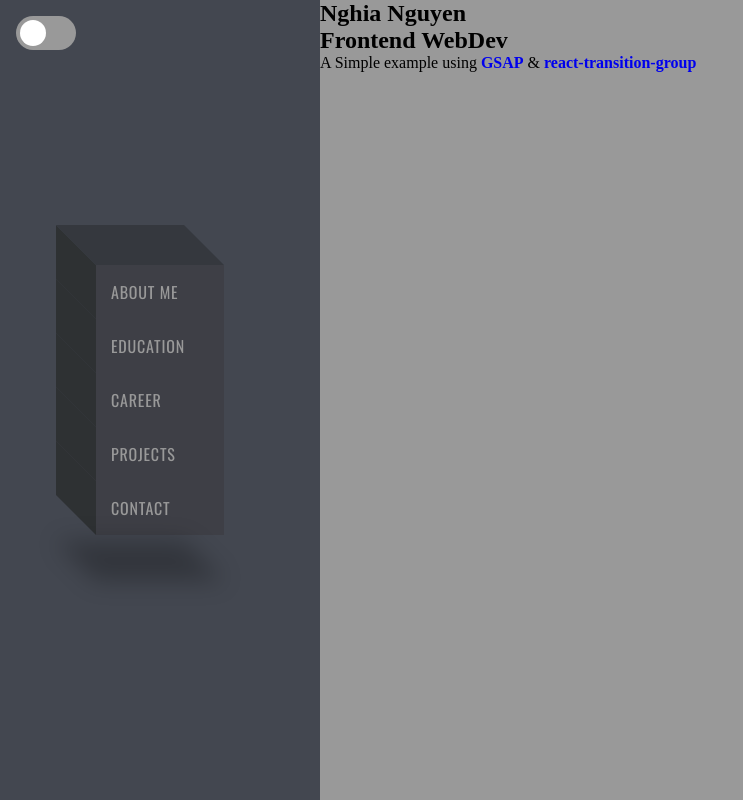
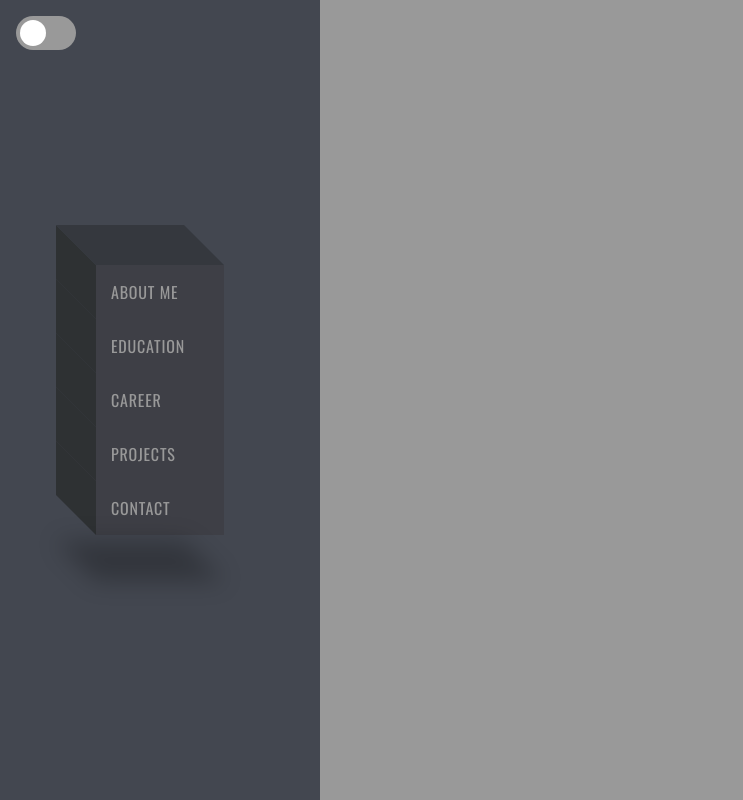
Before and after one commit to ndnghiadn/portfolio, a Next.js app: page / in a window 1280 px wide. Shown: the top 800 px of the page, without its empty margins (0-743 px from the left). Built offline with nearby package versions, Linux system fonts and the light colour scheme.

Commit message:
fix ScrollTrigger

```diff
--- a/App.scss
+++ b/App.scss
@@ -18,17 +18,39 @@ html {
   scroll-behavior: smooth;
 }
 
+// selection
 ::selection {
   background-color: yellow;
+}
+// scrollbar
+::-webkit-scrollbar {
+  width: 1em;
+  @include theme() {
+      background-color: theme-get('bg-color');
+  }
+}
+/* Track */
+::-webkit-scrollbar-track {
+  margin: 0.5em 0;
+}
+/* Handle */
+::-webkit-scrollbar-thumb {
+  background: #434750;
+  border-radius: 100vw;
+  border: 0.2em solid #ffffff;
+}
+/* Handle on hover */
+::-webkit-scrollbar-thumb:hover {
+  background: #33a3ee;
 }
 
 .container {
   position: relative;
   width: 100%;
-  height: 100vh;;
+  height: 100vh;
 
   .inner {
     display: flex;
-    min-height: 100vh;
+    max-height: 100vh;
   }
 }
--- a/components/Content.jsx
+++ b/components/Content.jsx
@@ -3,12 +3,20 @@ import { gsap } from 'gsap'
 import Title from './Title'
 
 const Content = () => {
+
   let line1 = useRef(null)
 
   useEffect(() => {
+    gsap.registerPlugin(require('gsap/ScrollTrigger'))
     gsap.from([line1], 0.6, {
-      delay: 0.9,
-      ease: 'power3.out',
+      scrollTrigger: {
+        trigger: [line1],
+        start: '2vh 80%',
+        end: 'bottom 10vh',
+        toggleActions: "restart pause restart pause",
+      },
+      delay: 0.3,
+      ease: 'power3.easeInOut',
       y: 24,
       stagger: {
         amount: 0.15,
@@ -20,8 +28,12 @@ const Content = () => {
     <div className="content">
 
       <section className="section">
-        <Title lineContent="Nghia Nguyen" lineContent2="Frontend WebDev" />
 
+        {/* <Title lineContent="Nghia Nguyen" lineContent2="Frontend WebDev" /> */}
+
+      </section>
+      <section id="education" className="section">
+        education
         <p ref={(el) => (line1 = el)} className="line">
           A Simple example using{' '}
           <a
@@ -39,9 +51,6 @@ const Content = () => {
           </a>
         </p>
       </section>
-      <section id="education" className="section">
-        education
-      </section>
       <section id="career" className="section">
         career
       </section>
--- a/styles/_content.scss
+++ b/styles/_content.scss
@@ -3,7 +3,6 @@
 .content {
     flex: 1;
     height: 100vh;
-    overflow: auto;
 }
 
 .section {
@@ -15,29 +14,3 @@
         background-color: theme-get('bg-color');
     }
 }
-
-
-// scrollbar
-::-webkit-scrollbar {
-    width: 1em;
-    @include theme() {
-        background-color: theme-get('bg-color');
-    }
-}
-
-  /* Track */
-::-webkit-scrollbar-track {
-    margin: 0.5em 0;
-}
-
-  /* Handle */
-::-webkit-scrollbar-thumb {
-    background: #434750;
-    border-radius: 100vw;
-    border: 0.2em solid #ffffff;
-}
-
-  /* Handle on hover */
-::-webkit-scrollbar-thumb:hover {
-    background: #33a3ee;
-}
--- a/styles/_responsive.scss
+++ b/styles/_responsive.scss
@@ -14,3 +14,8 @@
         flex-direction: column;
     }
 }
+@media (min-width: 1024px) {
+    .content {
+        margin-left: 25vw;
+    }
+}
--- a/styles/_sidebar.scss
+++ b/styles/_sidebar.scss
@@ -7,7 +7,7 @@
     flex-direction: column;
     justify-content: space-around;
     align-items: center;
-    position: relative;
+    position: fixed;
 
     ul {
         position: relative;
```
